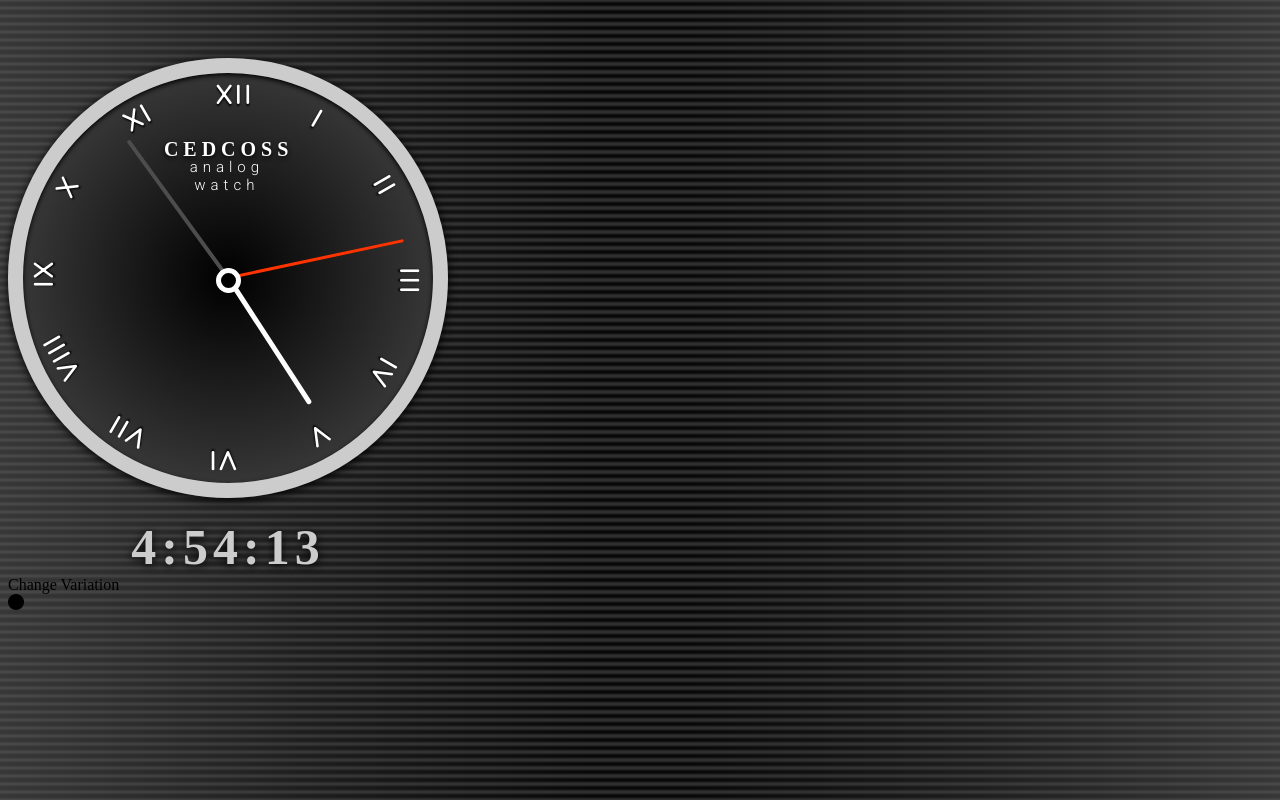
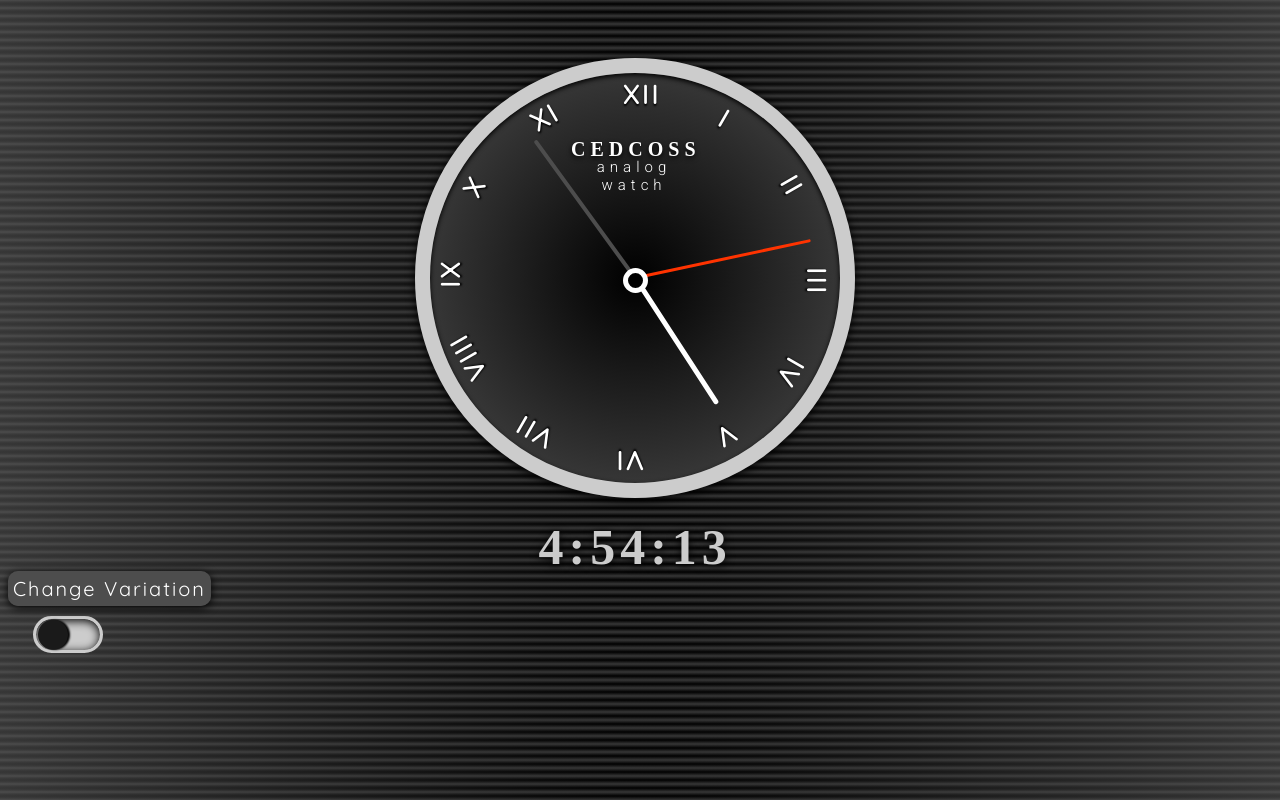
Before and after one commit to anmolverma01/clock, a plain HTML site: page index.html in a window 1280 px wide. Drawn offline with Linux system fonts and the light colour scheme; a web font is replaced by a local one.

Commit message:
Update cstyle.css

```diff
--- a/cstyle.css
+++ b/cstyle.css
@@ -1,19 +1,50 @@
 body{
         background-image: radial-gradient( black,#4d4d4d);
 }
-@keyframes transforman
-{
+    .center
+    {
+        width:98%;
 
-}
 
+    }
+    #light
+    {
+        width:60px;
+        height: 31px;
+        padding-left:2px;
+        padding-right:2px;
+        border:3px solid #cccccc;
+        border-radius: 30px;
+        background-color: #cccccc;
+        font-size: 30px;
+        cursor:pointer;
+        transition: 0.2s;
+        color:#1a1a1a;
+        box-shadow:0px 2px 10px black inset;
+        text-shadow:2px 0px 2px  black ;
+        text-align:left;
+        margin-left: 25px;
+        margin-top: 15px;
+    }
+    #vari1
+    {
+        color:white;
+        padding:5px;
+        font-size:20px;
+        font-family: quicksand;
+        font-weight: 400;
+        letter-spacing: 2px;
+        background-color:#4d4d4d;
+        box-shadow:0px 2px 10px black;
+        border-radius:10px;
+
+    }
 .num
     {
         text-align:center;
         margin-top: 5px;
         position:absolute;
         left:47%;
-
-
     }
  .num span
     {
```
